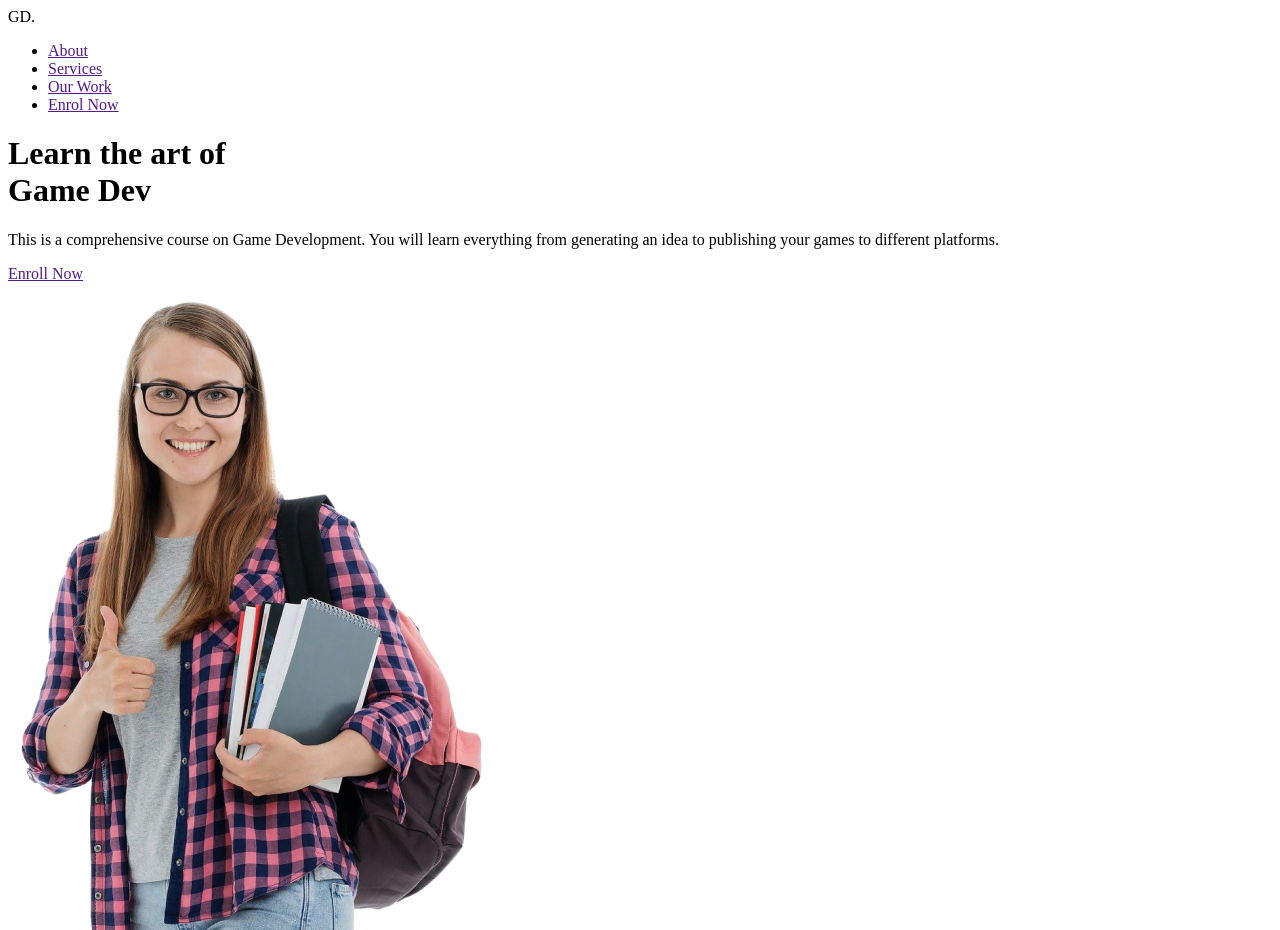
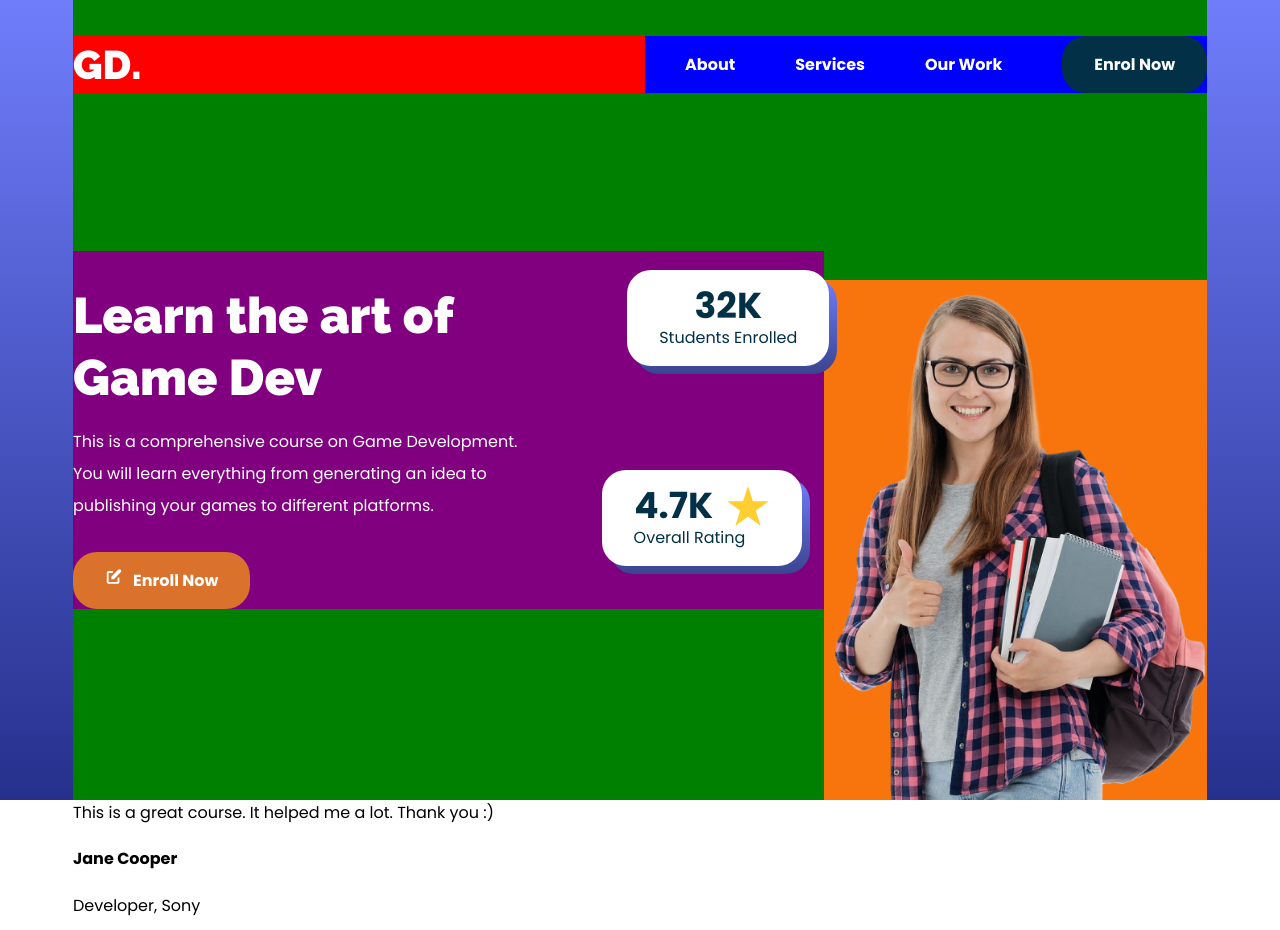
Before and after one commit to alexangria1992/course-landing-page, a plain HTML site: page index.html in a window 1280 px wide. Shown: the top 930 px of the page. Drawn offline with Linux system fonts and the light colour scheme.

Commit message:
hero section

```diff
--- a/index.html
+++ b/index.html
@@ -27,6 +27,7 @@
         </nav>
 
         <!-- End of Desktop Navigation Menu -->
+
         <div class="hero-section">
           <div class="left">
             <h1>
@@ -40,7 +41,7 @@
               different platforms.
             </p>
 
-            <a href="" class="btn light">Enroll Now</a>
+            <a href="" class="btn light enroll-icon">Enroll Now</a>
           </div>
 
           <div class="right">
--- a/style.css
+++ b/style.css
@@ -1,7 +1,214 @@
 :root {
-  --orange-color: #da722c;
-  --dark-blue-color: #023047;
-  --dark-color: #070917;
-  --light-color: #e8f7fb;
-  --light-blue-color: #6f7dfb;
+    --orange-color: #da722c;
+    --dark-blue-color: #023047;
+    --dark-color: #070917;
+    --light-color: #e8f7fb;
+    --light-blue-color: #6f7dfb;
 }
+
+*,
+*::after,
+*::before {
+    box-sizing: border-box;
+}
+
+body {
+    margin: 0;
+    font-family: "Poppins", sans-serif;
+}
+
+.wrapper {
+    /* background-color: red; */
+    max-width: 1134px;
+    margin: 0 auto;
+}
+
+/* Buttons */
+
+.btn {
+    padding: 16px 32px;
+    border-radius: 24px;
+    color: #ffffff;
+    display: inline-block;
+    font-weight: 700;
+    font-size: 16px;
+    text-decoration: none;
+    position: relative;
+}
+
+.btn.dark {
+    background: var(--dark-blue-color);
+}
+
+.btn.light {
+    background: var(--orange-color);
+}
+.btn.enroll-icon::before {
+    content: url("images/enrol-now-icon.svg");
+    position: absolute;
+    top: 50%;
+    left: 32px;
+    transform: translateY(-50%);
+}
+
+.btn.enroll-icon {
+    padding-left: 60px;
+}
+
+/* Header */
+
+header {
+    background: linear-gradient(180deg, #6f7dfb 0%, #26308c 100%);
+    height: 100vh;
+    width: 100%;
+}
+
+nav {
+    display: flex;
+    justify-content: space-between;
+    background: red;
+    align-items: center;
+    position: fixed;
+    width: 1134px;
+    top: 36px;
+    z-index: 100;
+}
+
+nav .logo {
+    font-family: "Raleway", sans-serif;
+    font-weight: 900;
+    font-size: 40px;
+
+    color: #ffffff;
+}
+
+nav ul {
+    background: blue;
+    display: flex;
+    align-items: center;
+    gap: 60px;
+    list-style: none;
+    margin: 0;
+}
+
+nav ul li a {
+    font-family: "Poppins", sans-serif;
+    font-weight: 700;
+    font-size: 16px;
+    color: #ffffff;
+    text-decoration: none;
+}
+
+/* Hero Section */
+
+.hero-section {
+    background: green;
+    display: flex;
+    height: 100vh;
+    width: 100%;
+    align-items: center;
+    justify-content: space-between;
+    padding-top: 60px;
+}
+
+.hero-section .left h1 {
+    font-family: "Raleway", sans-serif;
+
+    font-weight: 900;
+    font-size: 50px;
+    line-height: 125%;
+    color: #ffffff;
+    /* background-color: yellow; */
+    margin-bottom: 0;
+}
+
+.hero-section .left p {
+    font-weight: normal;
+    font-size: 16px;
+    line-height: 200%;
+    margin-bottom: 30px;
+    width: 457px;
+    color: #fff;
+    font-family: "Poppins", sans-serif;
+    width: 457px;
+}
+
+.hero-section .left {
+    background: purple;
+    flex: 1;
+}
+
+.hero-section .right {
+    background: rgb(247, 117, 12);
+    align-self: flex-end;
+}
+
+.hero-section .right img {
+    height: 520px;
+    vertical-align: middle;
+}
+/* Achievement Cards */
+
+.achievement-card {
+    position: absolute;
+    /* background: red; */
+    min-width: 200px;
+}
+
+.achievement-card .content {
+    border-radius: 24px;
+    background: #fff;
+    padding: 8px 32px;
+    z-index: 10;
+    position: relative;
+}
+
+.achievement-card.students-enrolled {
+    /* background: yellow; */
+    left: 49%;
+    top: 270px;
+}
+
+.achievement-card.overall-rating {
+    left: 47%;
+    top: 470px;
+    min-width: 200px;
+}
+
+.achievement-card .content div {
+    display: flex;
+    align-items: center;
+    gap: 12px;
+}
+.achievement-card h3 {
+    font-family: "Poppins", sans-serif;
+    font-weight: bold;
+    font-size: 36px;
+    /* identical to box height, or 45px */
+    margin: 0;
+    text-align: center;
+    color: var(--dark-blue-color);
+    width: 100%;
+}
+
+.achievement-card p {
+    font-family: "Poppins", sans-serif;
+    font-weight: normal;
+    font-size: 16px;
+    /* identical to box height, or 20px */
+    margin-top: -8px;
+    margin-bottom: 8px;
+    color: var(--dark-blue-color);
+}
+
+.achievement-card .bg {
+    position: absolute;
+    width: 100%;
+    height: 100%;
+    background: linear-gradient(180deg, #6f7dfb 0%, #3b448f 100%);
+    border-radius: 24px;
+    top: 8px;
+    left: 8px;
+    z-index: 1;
+    /* background-color: red; */
+}
```
